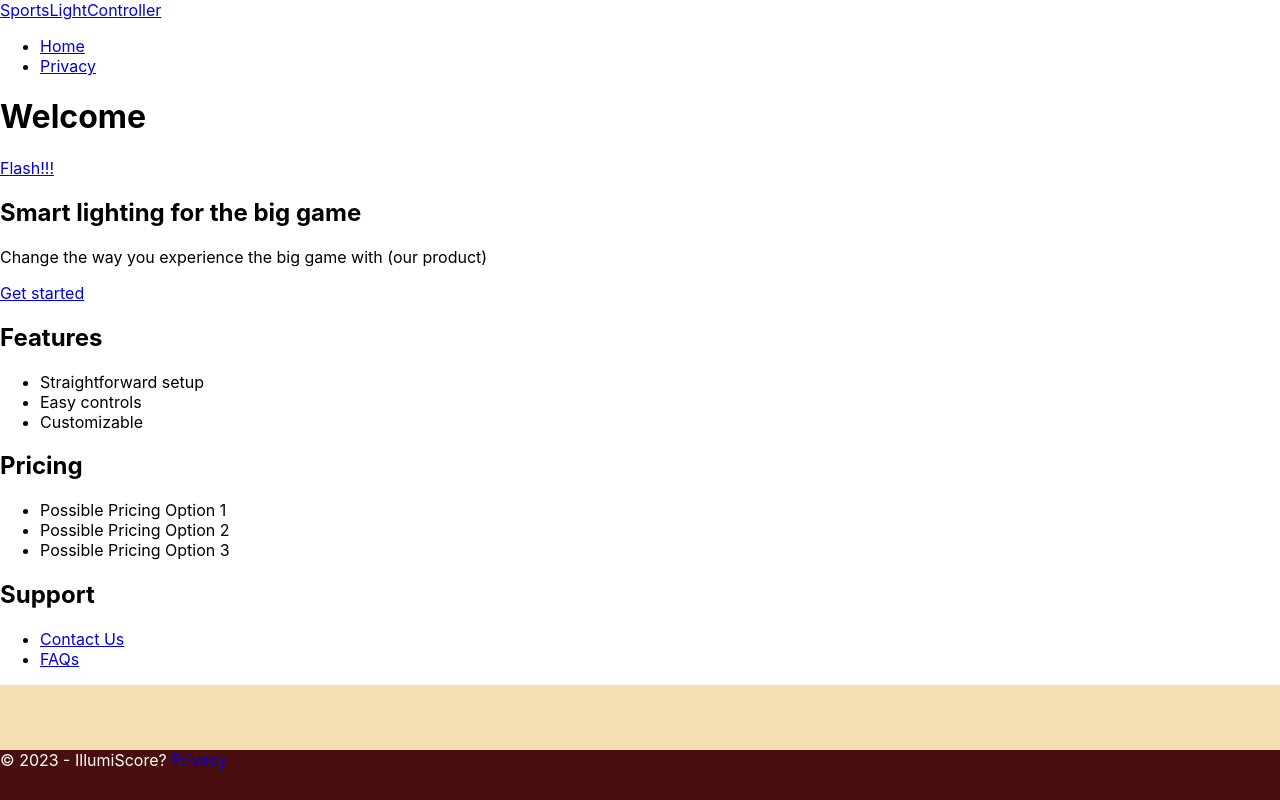
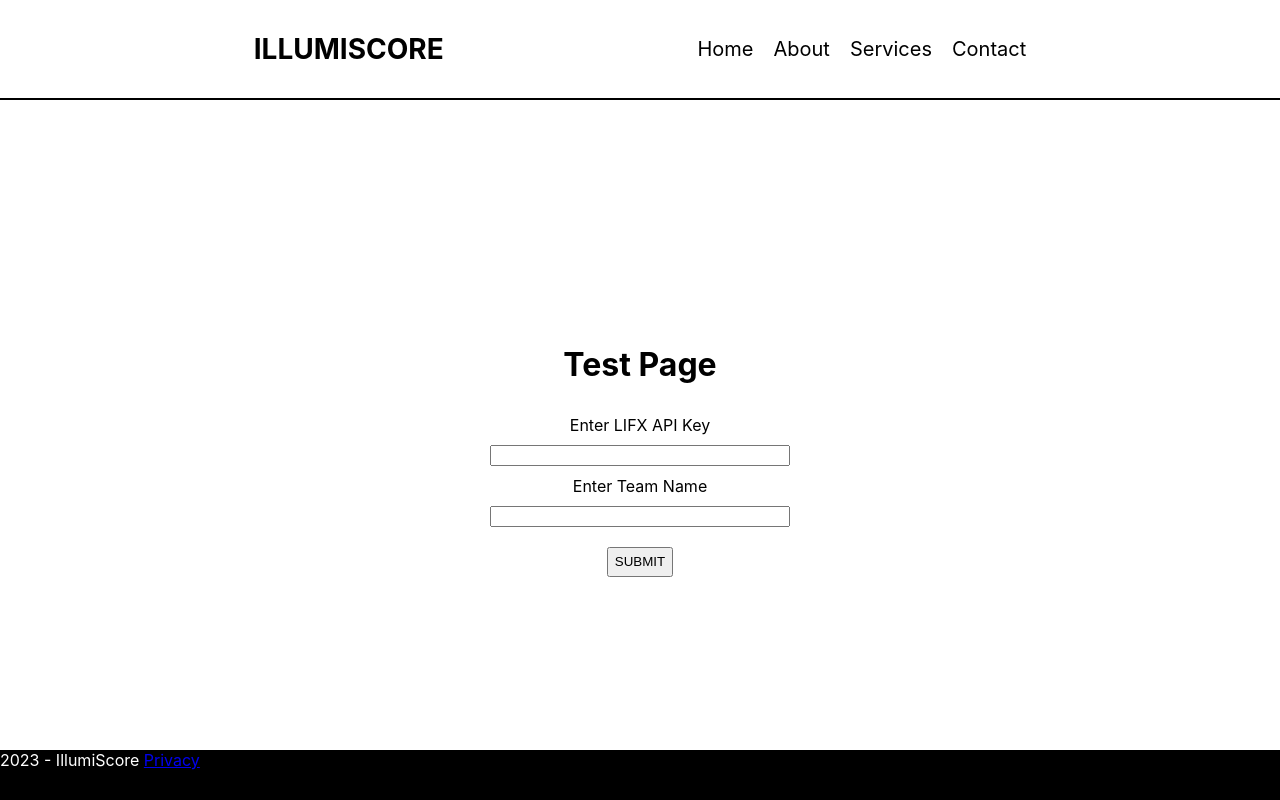
Before and after one commit to NavarroErk/IllumiScore, a React (Create React App) app: page / in a window 1280 px wide. Shown: the top 800 px of the page. Built offline with nearby package versions, Linux system fonts and the light colour scheme.

Commit message:
navbar formatting, and an attempt at implementing an api call without the endpoint

```diff
--- a/src/App.js
+++ b/src/App.js
@@ -10,7 +10,7 @@ function App() {
   return (
     <React.Fragment>
       <Header></Header>
-      <Landing></Landing>
+      {/* <Landing></Landing> */}
       <Test></Test>
       <Footer></Footer>
     </React.Fragment>
--- a/src/components/Footer/Footer.css
+++ b/src/components/Footer/Footer.css
@@ -3,6 +3,6 @@ footer{
     bottom: 0;
     width: 100%;
     height: 50px;
-    background-color: rgb(73, 15, 15);
+    background-color: black;
     color: white;
 }
--- a/src/components/Footer/Footer.jsx
+++ b/src/components/Footer/Footer.jsx
@@ -6,7 +6,9 @@ function Footer() {
 return(
     <footer className="border-top footer text-muted">
         <div className="">
-            &copy; 2023 - IllumiScore? <a href="/Privacy">Privacy</a>
+            {/* &copy;  */}
+            2023 - IllumiScore <a href="/Privacy">Privacy</a>
+
         </div>
     </footer>
   )
--- a/src/components/Header/Header.css
+++ b/src/components/Header/Header.css
@@ -0,0 +1,63 @@
+
+  .nav {
+    display: flex;
+    justify-content:space-evenly;
+    align-items: center;
+    background-color: white;
+    height: 100px;
+    border-bottom: 2px solid black;
+  }
+
+  .navBrandDiv {
+    display: flex;
+    align-items: center;
+  }
+
+  .navBrand {
+    font-weight: bold;
+    font-size: 28px;
+    text-decoration: none;
+    margin-left: 10px;
+    color: black;
+  }
+
+  .navList {
+    display: flex;
+    list-style: none;
+    /* margin: 0; */
+    padding: 0;
+  }
+
+  .navItem {
+    margin: 0 10px;
+  }
+
+  .navItem a {
+    color: black;
+    text-decoration: none;
+    font-size: 20px;
+  }
+
+  @media screen and (max-width: 768px) {
+    .navbar-header {
+      justify-content: space-between;
+      width: 100%;
+      padding: 0 10px;
+    }
+
+    .navbar-toggle {
+      display: block;
+    }
+
+    .navbar-nav {
+      display: none;
+      flex-direction: column;
+      background-color: #333;
+      position: absolute;
+      top: 100%;
+      left: 0;
+      right: 0;
+      padding: 10px;
+    }
+
+  }
--- a/src/components/Header/Header.jsx
+++ b/src/components/Header/Header.jsx
@@ -1,22 +1,21 @@
 import React from "react"
+import "./Header.css"
 
 function Header() {
 
 return(
     <header>
-        <nav className="">
-            <div className="">
-                <a className="navbar-brand" href="/Index">SportsLightController</a>
-                <div>
-                    <ul className="">
-                        <li className="nav-item">
-                            <a className="nav-link" href="/Index">Home</a>
-                        </li>
-                        <li className="nav-item">
-                            <a className="nav-link" href="/Privacy">Privacy</a>
-                        </li>
-                    </ul>
-                </div>
+        <nav className="nav">
+            <div className="navBrandDiv">
+                <a className="navBrand" href="./">ILLUMISCORE</a>
+            </div>
+            <div className="navLinks">
+                <ul className="navList">
+                    <li className="navItem"><a href="./">Home</a></li>
+                    <li className="navItem"><a href="./">About</a></li>
+                    <li className="navItem"><a href="./">Services</a></li>
+                    <li className="navItem"><a href="./">Contact</a></li>
+                </ul>
             </div>
         </nav>
     </header>
--- a/src/index.css
+++ b/src/index.css
@@ -1,3 +1,7 @@
+*{
+  box-sizing: border-box;
+}
+
 body {
   margin: 0;
   font-family: -apple-system, BlinkMacSystemFont, 'Segoe UI', 'Roboto', 'Oxygen',
--- /dev/null
+++ b/src/pages/Landing/Landing.css
@@ -0,0 +1,11 @@
+.landingContainer{
+    display: grid;
+    /* grid-template-columns: 1fr 1fr;
+    grid-template-rows: 1fr auto auto auto; */
+    align-items: center;
+}
+.landingItem1{
+    grid-row: 1/5;
+    justify-self: center;
+    align-self: center;
+}
--- a/src/pages/Landing/Landing.jsx
+++ b/src/pages/Landing/Landing.jsx
@@ -1,31 +1,43 @@
-import React from "react";
+import React, { useRef } from "react";
+import "./Landing.css"
 
 function Landing() {
+
+    const videoRef = useRef()
+
+    function playVideo() {
+        videoRef.current.play()
+    }
+
     return(
+
     <React.Fragment>
-    <div class="text-center">
-        <h1 class="display-4">Welcome</h1>
+    {/* <div className="text-center">
+        <h1 className="display-4">Welcome</h1>
 
         <a href="./FlashLights">
             Flash!!!
         </a>
-    </div>
+    </div> */}
     <main>
-        <section class="">
-            <h1>Smart lighting for the big game</h1>
-            <p>Change the way you experience the big game with (our product)</p>
-            <a href="./" class="">Get started</a>
+        <div className="landingContainer">
+            <iframe className="landingItem landingItem1" width="51.5%" height="500px" src="https://www.youtube.com/embed/8WaTd3z8sHE" title="YouTube video player" allow="accelerometer; autoplay; clipboard-write; encrypted-media; gyroscope; picture-in-picture; web-share" allowFullScreen></iframe>
+
+            <section className="landingItem landingItem2">
+                <h1>Revolutionize Your Game-Day Experience With Our Dynamic Smart Lighting Solution</h1>
+                <p>Our cutting-edge technology reacts to your favorite team's scores, creating an immersive and unparalleled viewing experience.</p>
+                <a href="./" className="">Get started</a>
             </section>
-        <section class="features">
+            <section className="features item item3">
                 <h2>Features</h2>
                 <ul>
-                <li>Straightforward setup</li>
-                <li>Easy controls</li>
-                <li>Customizable</li>
+                    <li>Straightforward setup process for hassle-free installation</li>
+                    <li>Intuitive controls for easy adjustment of settings</li>
+                    <li>Customizable options for a personalized and unique experience</li>
                 </ul>
             </section>
 
-        <section class="pricing">
+            <section className="pricing landingItem landingItem3">
                 <h2>Pricing</h2>
                 <ul>
                     <li>Possible Pricing Option 1</li>
@@ -33,13 +45,14 @@ function Landing() {
                     <li>Possible Pricing Option 3</li>
                 </ul>
             </section>
-        <section class="support">
+            <section className="support landingItem landingItem4">
                 <h2>Support</h2>
                 <ul>
                     <li><a href="./">Contact Us</a></li>
                     <li><a href="./">FAQs</a></li>
                 </ul>
             </section>
+        </div>
     </main>
 </React.Fragment>
     )
--- a/src/pages/Test/Test.css
+++ b/src/pages/Test/Test.css
@@ -1,20 +1,19 @@
 
-.container{
+.testContainer{
     display: flex;
     flex-direction: column;
     align-items: center;
     justify-content: center;
-    background-color: wheat;
-    height: 800px;
+    height: 700px;
 }
-.container>label{
-    margin-top: 20px;
+.testContainer>label{
+    margin-top: 10px;
     margin-bottom: 10px;
 }
-.container>input{
+.testContainer>input{
     width: 300px
 }
-.container>button{
+.testContainer>button{
     height: 30px;
     margin-top: 20px;
 }
--- a/src/pages/Test/Test.jsx
+++ b/src/pages/Test/Test.jsx
@@ -7,21 +7,33 @@ function Test() {
     const [teamValue, setTeamValue] = useState(' ')
 
     function handleApiKeyChange(event) {
-        setKeyValue(event.target.value)
+        setKeyValue(event.target.value);
     }
     function handleTeamChange(event) {
-        setTeamValue(event.target.value)
+        setTeamValue(event.target.value);
     }
 
     function handleSubmit(event){
         event.preventDefault();
         console.log(`API Key: ${keyValue}`); // do something with keyValue
         console.log(`Team: ${teamValue}`); // do something with teamValue
+
+        const formData = new FormData();
+        formData.append('api_key', keyValue);
+        formData.append('team_name', teamValue);
+
+        fetch('', {
+            method: "POST",
+            body: formData
+        })
+        .then(response => response.json())
+        .then(data => console.log(data))
+        .catch(error => console.error(error))
     }
 
     return(
         <form onSubmit={handleSubmit}>
-            <div className="container">
+            <div className="testContainer">
                 <h1>Test Page</h1>
                 <label htmlFor="keyInput">Enter LIFX API Key</label>
                 <input id="keyInput" name="keyInput" type="text" value={keyValue} onChange={handleApiKeyChange}/>
```
Also changed, not shown: 1 other file (tests, documents, lock files or other folders). Lines whose indentation alone changed are shown as unchanged.
